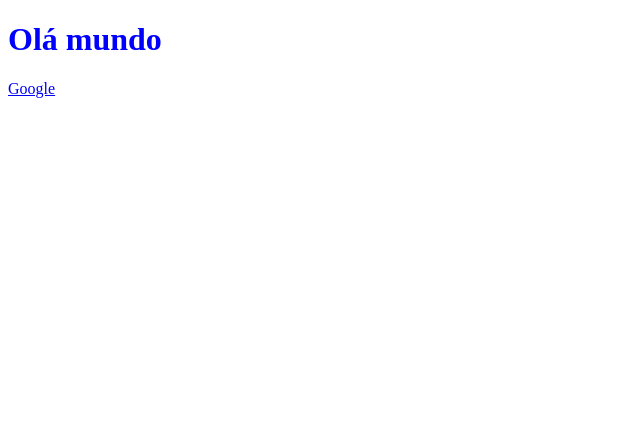
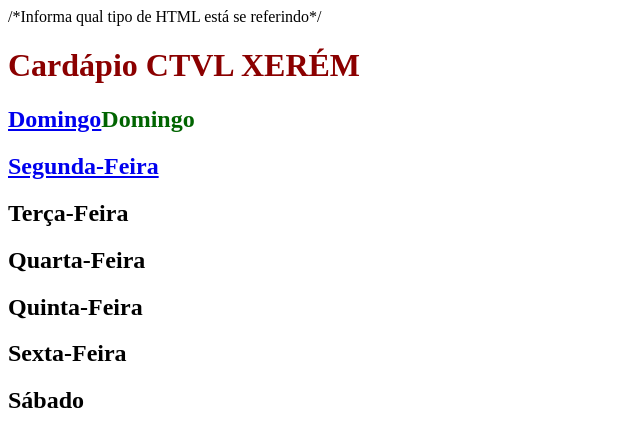
Before and after one commit to renatobarramansa/HTML, a plain HTML site: page index.html in a window 1280 px wide. Shown: the whole page, without its empty margins (0-640 px from the left). Drawn offline with Linux system fonts and the light colour scheme.

Commit message:
Update index.html

```diff
--- a/index.html
+++ b/index.html
@@ -1,27 +1,17 @@
-<!DOCTYPE html>
+<!DOCTYPE html> /*Informa qual tipo de HTML está se referindo*/
 <html>
-<head>
-    <meta charset='utf-8'>
-    <meta http-equiv='X-UA-Compatible' content='IE=edge'>
-    <title >Meu primeiro arquivo HTML do curso</title>
-    <meta name='viewport' content='width=device-width, initial-scale=1'>
-    <link rel='stylesheet' type='text/css' media='screen' href='main.css'>
-    <script src='main.js'></script>
-</head>
-<body>
-    <h1 id="texto">Olá mundo</h1>
-    <a href="https://www.google.com">Google</a>
-    <style> h1{
-        color: blue;
-    }</style>
-    <script>
-        function mudar (){ // Criou a função do javascript dentro do bloco html
-            texto.style.color = "red";
-        }
-        texto.addEventListener("click", mudar) // Chamou a função, para alterar a cor conforme o click do usuário
-
-    </script>
-
-
-</body>
+    <head>
+        <meta charset="UTF-8">
+        <title>Curso de HTML</title>
+    </head>
+    <body>
+        <h1 style="color: darkred;">Cardápio CTVL XERÉM</h1>
+        <h2 style="color: darkgreen;"><a href="Domingo">Domingo</a>Domingo</h2>
+        <h2 ><a href="Segunda-Feira">Segunda-Feira</a></h2>
+        <h2 ><a href="Terça-Feira"></a>Terça-Feira</h2>
+        <h2 ><a href="Quarta-Feira"></a>Quarta-Feira</h2>
+        <h2 ><a href="Quinta-Feira"></a>Quinta-Feira</h2>
+        <h2 ><a href="Sexta-Feira"></a>Sexta-Feira</h2>
+        <h2 ><a href="Sexta-Feira"></a>Sábado</h2>
+    </body>
 </html>
```
